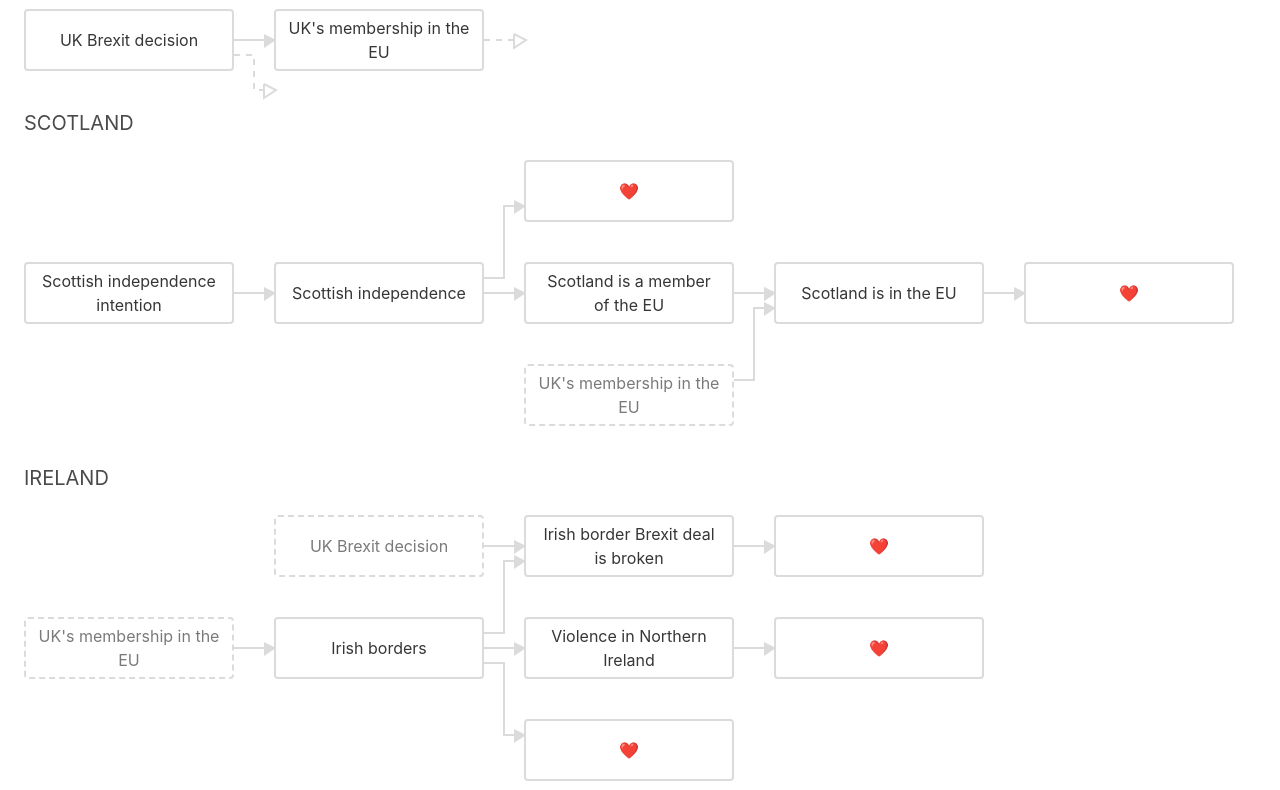
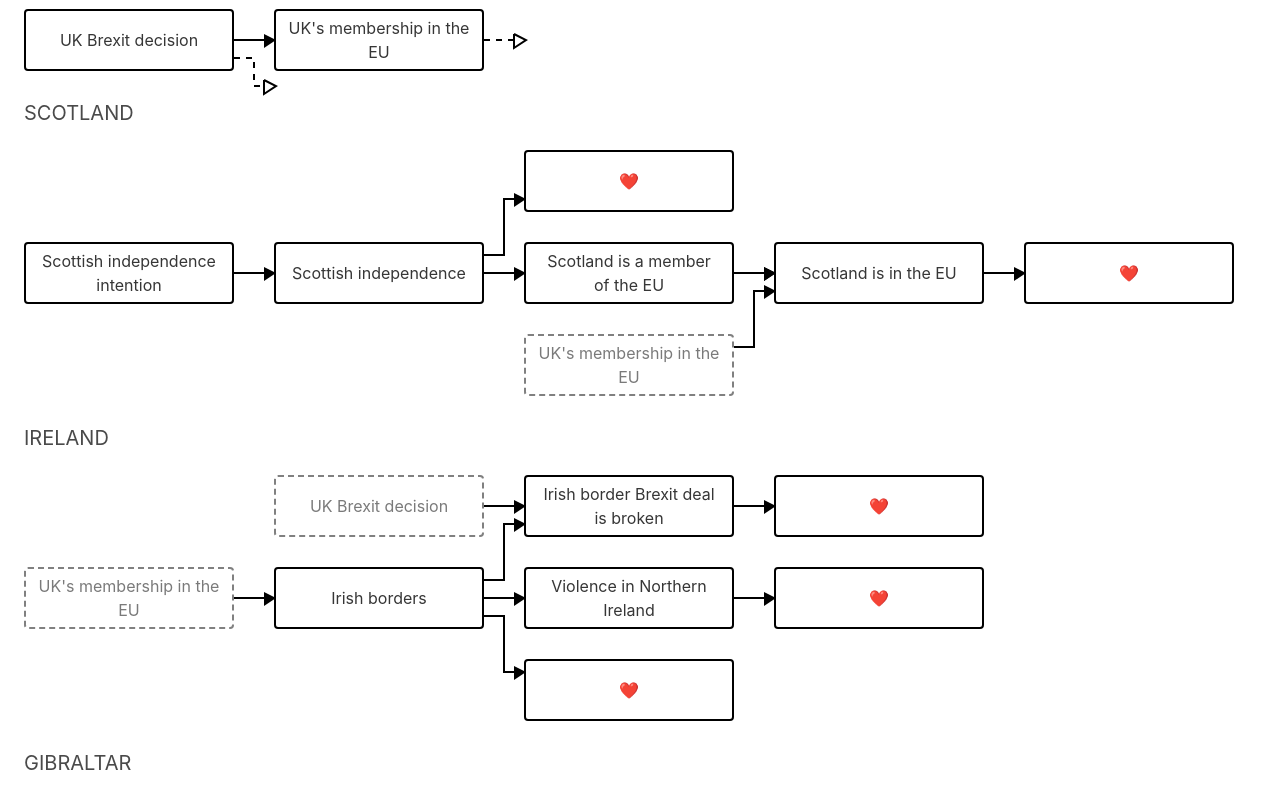
Before and after one commit to dante-ga/brexit-diagram, a plain HTML site: page index.html in a window 1280 px wide. Shown: the part 140-930 px from the top of the page. Drawn offline with Linux system fonts and the light colour scheme.

Commit message:
Set up factor page. Clean up SVG arrow code.

```diff
--- a/css/global.css
+++ b/css/global.css
@@ -29,81 +29,3 @@ td.is-gap > * {
 .is-flex-one {
   flex: 1;
 }
-
-.tpe-scale {
-  /* border-left: 1px solid;
-  border-right: 1px solid; */
-  height: 2em;
-  position: relative;
-}
-.tpe-option-label {
-  padding-right: 0.5em;
-  line-height: 1em;
-}
-.tpe-point {
-  position: absolute;
-  background: #00d1b2;
-  height: 2em;
-  width: 6px;
-  cursor: ew-resize;
-  border-radius: 3px;
-}
-.tpe-range {
-  position: absolute;
-  height: 2px;
-  background: #00d1b2;
-  top: calc(50% - 1px);
-}
-.tpe-padding {
-  flex: 0 0 4em;
-}
-.tpe-ruler-scale {
-  position: relative;
-  height: 0.75em;
-  margin-bottom: 1.5em;
-  border-bottom: 1px solid;
-}
-.tpe-ruler-dash {
-  height: 0.75em;
-  border-left: 1px solid;
-  position: absolute;
-}
-.tpe-ruler-number {
-  position: absolute;
-  top: 1em;
-  width: 3em;
-  text-align: center;
-}
-
-.grid {
-  position: relative;
-}
-.grid-row {
-  white-space: nowrap;
-}
-.grid-cell {
-  vertical-align: top;
-  display: inline-block;
-  width: 250px;
-  height: 102px;
-  text-align: center;
-  white-space: normal;
-  padding-right: 40px;
-  padding-bottom: 30px;
-}
-.grid-cell .button {
-  height: 62px;
-  white-space: normal;
-  border-width: 2px;
-}
-.grid-bg {
-  position: absolute;
-  top: 0px;
-  left: 0px;
-  height: 100%;
-  width: 100%;
-  z-index: -1;
-}
-.is-dashed {
-  border-style: dashed;
-}
--- /dev/null
+++ b/css/grid.css
@@ -0,0 +1,60 @@
+.grid {
+  position: relative;
+}
+.grid-row {
+  white-space: nowrap;
+}
+.grid-cell {
+  vertical-align: top;
+  display: inline-block;
+  width: 250px;
+  height: 92px;
+  text-align: center;
+  white-space: normal;
+  padding-right: 40px;
+  padding-bottom: 30px;
+}
+.grid-cell .button {
+  height: 62px;
+  width: 100%;
+  white-space: normal;
+  border-width: 2px;
+  border-color: black;
+}
+.grid-cell .button:hover {
+  border-color: gray;
+}
+.grid-bg {
+  position: absolute;
+  top: 0px;
+  left: 0px;
+  height: 100%;
+  width: 100%;
+  z-index: -1;
+}
+.is-dashed {
+  border-color: gray !important;
+  border-style: dashed;
+}
+
+svg #arrow {
+  fill:black;
+}
+svg #hollowArrow {
+  stroke:black;
+  stroke-width: 1px;
+  fill: white;
+}
+svg .arrow-path {
+  stroke:black;
+  stroke-width: 2px;
+  fill: none;
+  marker-end: url(#arrow);
+}
+svg .ext-arrow-path {
+  stroke:black;
+  stroke-width: 2px;
+  fill: none;
+  marker-end: url(#hollowArrow);
+  stroke-dasharray: 6px;
+}
--- /dev/null
+++ b/css/tpe.css
@@ -0,0 +1,44 @@
+.tpe-scale {
+  /* border-left: 1px solid;
+  border-right: 1px solid; */
+  height: 2em;
+  position: relative;
+}
+.tpe-option-label {
+  padding-right: 0.5em;
+  line-height: 1em;
+}
+.tpe-point {
+  position: absolute;
+  background: #00d1b2;
+  height: 2em;
+  width: 6px;
+  cursor: ew-resize;
+  border-radius: 3px;
+}
+.tpe-range {
+  position: absolute;
+  height: 2px;
+  background: #00d1b2;
+  top: calc(50% - 1px);
+}
+.tpe-padding {
+  flex: 0 0 4em;
+}
+.tpe-ruler-scale {
+  position: relative;
+  height: 0.75em;
+  margin-bottom: 1.5em;
+  border-bottom: 1px solid;
+}
+.tpe-ruler-dash {
+  height: 0.75em;
+  border-left: 1px solid;
+  position: absolute;
+}
+.tpe-ruler-number {
+  position: absolute;
+  top: 1em;
+  width: 3em;
+  text-align: center;
+}
--- a/index.html
+++ b/index.html
@@ -7,6 +7,8 @@
     <link rel="stylesheet" href="third_party/bulma.css">
     <link rel="stylesheet" href="third_party/bulma-checkradio.min.css">
     <link rel="stylesheet" href="css/global.css">
+    <link rel="stylesheet" href="css/grid.css">
+    <link rel="stylesheet" href="css/tpe.css">
     <link rel="stylesheet" href="third_party/fontawesome.css">
     <link rel="shortcut icon" type="image/png" href="img/favicon.png"/>
 
--- a/js/app.js
+++ b/js/app.js
@@ -1,4 +1,5 @@
 import { getFactors } from './factors/factors.js'
+import { getFactorPage } from './factors/page.js'
 import { getValues } from './values.js'
 import { getGrid } from './grid.js'
 import { calculate } from './calc.js'
@@ -7,22 +8,35 @@ import { debounce } from './util.js'
 const { render } = lighterhtml
 
 let activeScreen = 'grid'
+let activeFactor = null
 const getters = {
+  grid: getGrid,
   factors: getFactors,
   values: getValues,
-  grid: getGrid,
 }
 const screens = Object.keys(getters)
 
 function onNav(target) {
   activeScreen = target
+  activeFactor = null
+  updateView()
+}
+
+export const activateFactor = (key) => {
+  activeFactor = key
+  activeScreen = null
   updateView()
 }
 
 export function updateView() {
   render(document.body, () => {
     const nav = NavBar({ activeScreen, screens, onNav })
-    const content = getters[activeScreen]()
+    let content
+    if (activeFactor) {
+      content = getFactorPage(activeFactor)
+    } else {
+      content = getters[activeScreen]()
+    }
     return App(nav, content)
   })
 }
--- a/js/components/arrows.js
+++ b/js/components/arrows.js
@@ -1,73 +1,83 @@
 const { svg } = lighterhtml
 
-const h = 102
-const ho = 31
+const cellHeight = 92
+const nodeHeight = 62
+const cellWidth = 250
+const nodeWidth = 210
+const arrowSpace = 18
+const padWidth = cellWidth - nodeWidth
+const padHeight = cellHeight - nodeHeight
 
 const Arrow = ([[Ai, Aj],[Bi, Bj]]) => {
   let d
-  const Ax = Aj * 250 + 210
-  let Ay = Ai * h + ho
-  const Bx = Bj * 250
-  let By = Bi * h + ho
+  const Ax = Aj * cellWidth + nodeWidth
+  let Ay = Ai * cellHeight + nodeHeight/2
+  const Bx = Bj * cellWidth
+  let By = Bi * cellHeight + nodeHeight/2
   if (Ai === Bi) {
     d = `M${Ax},${Ay} L${Bx},${By}`
   } else {
     //Shift endpoint to avoid overlap
     if (Ai > Bi) {
-      By += 15
-      Ay -= 15
+      By += arrowSpace
+      Ay -= arrowSpace
     } else {
-      By -= 15
-      Ay += 15
+      By -= arrowSpace
+      Ay += arrowSpace
     }
 
     //Add elbows to the connector
-    const E1x = Ax + 20
+    const E1x = Ax + padWidth/2
     const E1y = Ay
     const E2x = E1x
     const E2y = By
     d = `M${Ax},${Ay} L${E1x},${E1y} L${E2x},${E2y} L${Bx},${By}`
   }
-  return svg`
-    <path
-      d=${d}
-      style="stroke:#dbdbdb; stroke-width: 2px; fill: none; marker-end: url(#arrow);"
-    />
-  `
+  return svg`<path d=${d} class="arrow-path" />`
 }
+
+const blockedHeight = padHeight/2 + nodeHeight/2
 
 const ExtArrow = ({loc, blocked, flip}) => {
   let d
   const [i, j] = loc
-  const x = j * 250 + 210
-  const y = i * h + ho
+  const x = j * cellWidth + nodeWidth
+  const y = i * cellHeight + nodeHeight/2
   if (blocked) {
-    const y1 = y + ((flip) ? -15 : 15)
-    const y2 = y + ((flip) ? -50 : 50)
-    d = `M${x},${y1} L${x + 20},${y1} L${x + 20},${y2} L${x + 40},${y2}`
+    const dir = (flip) ? -1 : 1
+    const y1 = y + arrowSpace * dir
+    const y2 = y + blockedHeight * dir
+    const x2 = x + padWidth/2
+    const x3 = x + padWidth
+    d = `M${x},${y1} L${x2},${y1} L${x2},${y2} L${x3},${y2}`
   } else {
-    d = `M${x},${y} L${x + 40},${y}`
+    const x2 = x + padWidth
+    d = `M${x},${y} L${x2},${y}`
   }
-  return svg`
-    <path
-      d=${d}
-      style="stroke:#dbdbdb; stroke-width: 2px; fill: none; marker-end: url(#hollowArrow); stroke-dasharray: 6px;"
-    />
-  `
+  return svg`<path d=${d} class="ext-arrow-path" />`
 }
+
+const ArrowMarker = (id) => svg`
+  <marker
+    id=${id} orient="auto"
+    markerWidth="13" markerHeight="13"
+    refx="7" refy="5"
+  >
+    <path d="M2,2 L2,9 L8,5 L2,2" />
+  </marker>
+`
+
+export const ArrowDefs = () => svg`
+  <svg width="0" height="0" class="is-pulled-left">
+    <defs>
+      ${ArrowMarker('arrow')}
+      ${ArrowMarker('hollowArrow')}
+    </defs>
+  </svg>
+`
 
 export const Arrows = (arrows, extArrows) => svg`
   <svg class="grid-bg">
-    <defs>
-      <marker id="arrow" markerWidth="13" markerHeight="13" refx="7" refy="5" orient="auto">
-        <path d="M2,2 L2,9 L8,5 L2,2" style="fill:#dbdbdb;" />
-      </marker>
-    </defs>
-    <defs>
-      <marker id="hollowArrow" markerWidth="13" markerHeight="13" refx="7" refy="5" orient="auto">
-        <path d="M2,2 L2,9 L8,5 L2,2" style="stroke:#dbdbdb; stroke-width: 1px; fill: white;" />
-      </marker>
-    </defs>
     ${arrows.map(Arrow)}
     ${extArrows.map(ExtArrow)}
   </svg>
--- a/js/components/grid.js
+++ b/js/components/grid.js
@@ -1,7 +1,7 @@
-import { Arrows } from './arrows.js'
+import { ArrowDefs, Arrows } from './arrows.js'
 const { html } = lighterhtml
 
-const Cell = ({ key, value, title, external, hasExternal }) => {
+const Cell = ({ key, value, title, external, hasExternal }, onClick) => {
   let box
   if (!key) {
     box = ''
@@ -9,26 +9,26 @@ const Cell = ({ key, value, title, external, hasExternal }) => {
     let classStr = 'button is-block is-flex'
     if (external) classStr += ' is-dashed has-text-grey'
     box = html`
-      <a class=${classStr}>
+      <button class=${classStr} onclick=${() => onClick(key)} >
         <span>${title}</span>
-      </a>
+      </button>
     `
   }
   return html`<div class='grid-cell'>${box}</div>`
 }
 
-const Row = (row) => html`
+const Row = (row, onClick) => html`
   <div class="grid-row">
-    ${row.map(Cell)}
+    ${row.map(c => Cell(c, onClick))}
   </div>
 `
 
-const Grid = ({subKey, rows, arrows, extArrows }) => html`
+const Grid = ({subKey, rows, arrows, extArrows }, onClick) => html`
   <h1 class="subtitle is-uppercase">${subKey}</h1>
   <div class="grid">
     ${Arrows(arrows, extArrows)}
-    ${rows.map(Row)}
+    ${rows.map(r => Row(r, onClick))}
   </div>
 `
 
-export const Grids = (grids) => grids.map(Grid)
+export const Grids = (grids, onClick) => [ArrowDefs(), ...grids.map(g => Grid(g, onClick))]
--- a/js/factors/factors.js
+++ b/js/factors/factors.js
@@ -5,7 +5,7 @@ import { domain } from '../domain/domain.js'
 import { isVisible, getGrouping, Filter } from './grouping.js'
 import { types } from '../types.js'
 
-const getInput = (domainFactor) => {
+export const getInput = (domainFactor) => {
   const { type, key } = domainFactor
   let onChange
   if (type === 'tpe') {
@@ -25,7 +25,7 @@ const getInput = (domainFactor) => {
   return input
 }
 
-const getTag = (val, type) => ({
+export const getTag = (val, type) => ({
   text: types[type].getText(val),
   color: types[type].getColor(val),
 })
--- /dev/null
+++ b/js/factors/page.js
@@ -0,0 +1,19 @@
+import { getInput, getTag } from './factors.js'
+import { domain } from '../domain/domain.js'
+import { calcVals } from '../calc.js'
+import { Title, Desc } from '../components/factors.js'
+
+export const getFactorPage = (factorKey) => {
+  const factor = []
+  const domainFactor = domain[factorKey]
+  const { key, title, type, desc, choice } = domainFactor
+  const calcVal = calcVals[key]
+  factor.push(Title(title, getTag(calcVal, type)))
+  if (desc) factor.push(Desc(desc))
+  if (choice) factor.push(getInput(domainFactor))
+  for (const source of domainFactor.mergeFrom) {
+    const ds = domain[source]
+    if (ds.choice) factor.push(getInput(ds))
+  }
+  return factor
+}
--- a/js/grid.js
+++ b/js/grid.js
@@ -1,5 +1,6 @@
 import { domain, subdomains } from './domain/domain.js'
 import { Grids } from './components/grid.js'
+import { activateFactor } from './app.js'
 
 const parseDepends = (fn) => {
   if (!fn) return []
@@ -80,4 +81,4 @@ for (const subKey in subdomains) {
   }
 }
 
-export const getGrid = () => Grids(grids)
+export const getGrid = () => Grids(grids, activateFactor)
```
